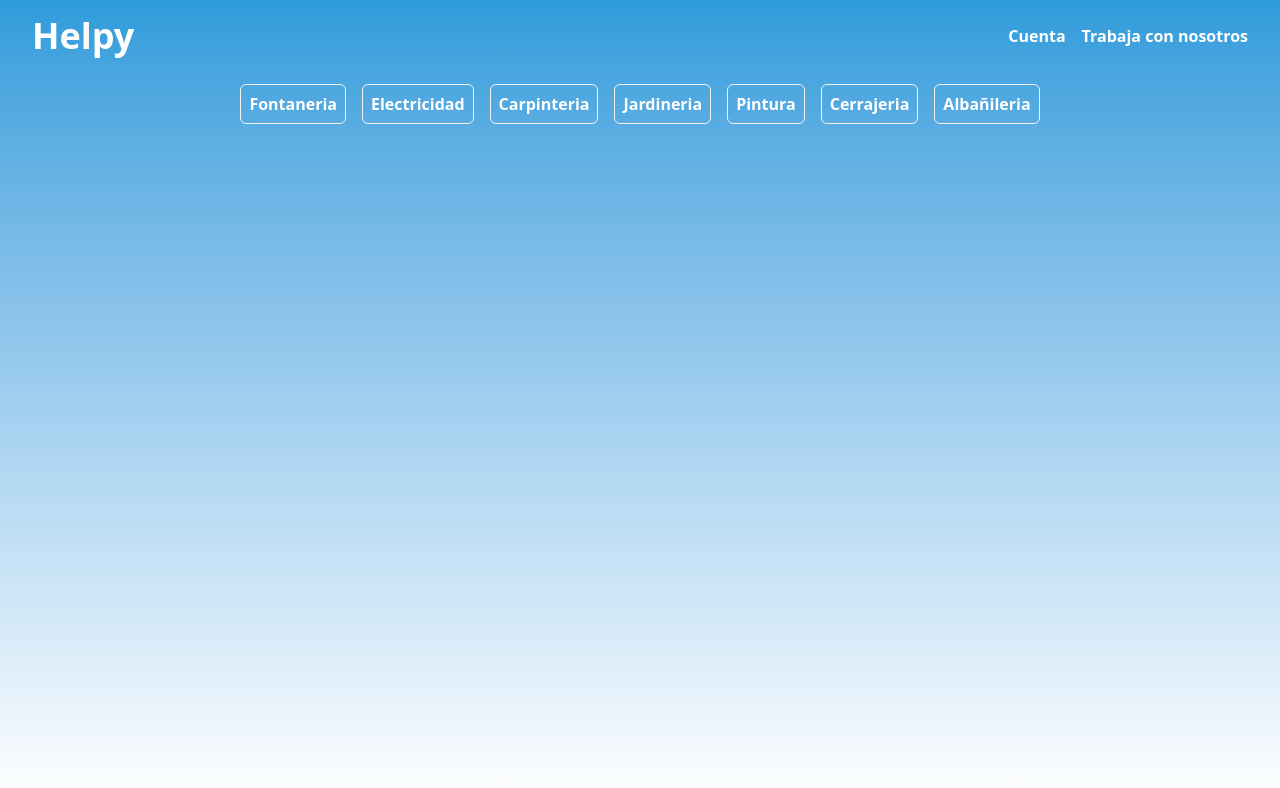
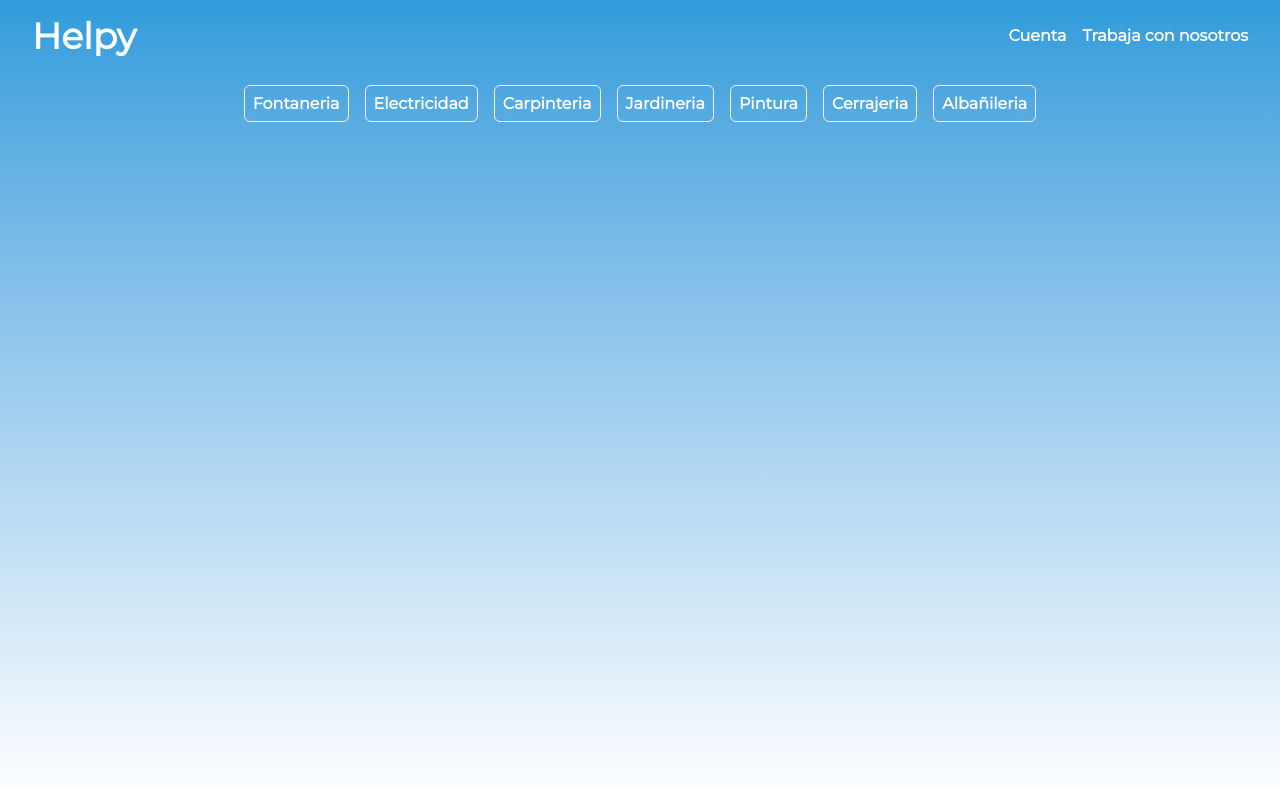
Before and after one commit to GuilleMarejada/helpy, a Nuxt app: page / in a window 1280 px wide. Shown: the top 788 px of the page. Built offline with nearby package versions, Linux system fonts and the light colour scheme.

Commit message:
add Google Fonts module and update styles; set Montserrat as default font and adjust body background color

```diff
--- a/assets/css/main.css
+++ b/assets/css/main.css
@@ -4,3 +4,7 @@
     --color-azul: #2D9CDB;
     --color-gris: #F2F2F2;
   }
+body {
+    font-family: 'Montserrat', sans-serif;
+    background-color: var(--color-gris);
+}
--- a/components/NavBar.vue
+++ b/components/NavBar.vue
@@ -2,7 +2,7 @@
     <nav class="text-white">
         <div class="mx-auto flex justify-center font-bold">
             <div class="max-w-[1500px] w-full flex justify-between items-center px-8 py-4">
-                <a href="#" class="text-4xl font-bold">Helpy</a>
+                <a href="#" class="text-4xl font-bold ">Helpy</a>
                 <ul class="flex space-x-4">
                     <li v-for="link in mainLinks" :key="link.text">
                         <a :href="link.href" class="">{{ link.text }}</a>
--- a/nuxt.config.ts
+++ b/nuxt.config.ts
@@ -12,5 +12,12 @@ export default defineNuxtConfig({
     ],
   },
 
-  modules: ['@pinia/nuxt'],
+  modules: ['@pinia/nuxt', '@nuxtjs/google-fonts'],
+  googleFonts: {
+    families: {
+      Montserrat: true,
+      'Open+Sans': true,
+      'Roboto': true,
+    },
+  }
 })
--- a/package.json
+++ b/package.json
@@ -10,6 +10,7 @@
     "postinstall": "nuxt prepare"
   },
   "dependencies": {
+    "@nuxtjs/google-fonts": "^3.2.0",
     "@pinia/nuxt": "^0.10.1",
     "@tailwindcss/vite": "^4.0.15",
     "nuxt": "^3.16.1",
```
Also changed, not shown: 1 other file (tests, documents, lock files or other folders).
